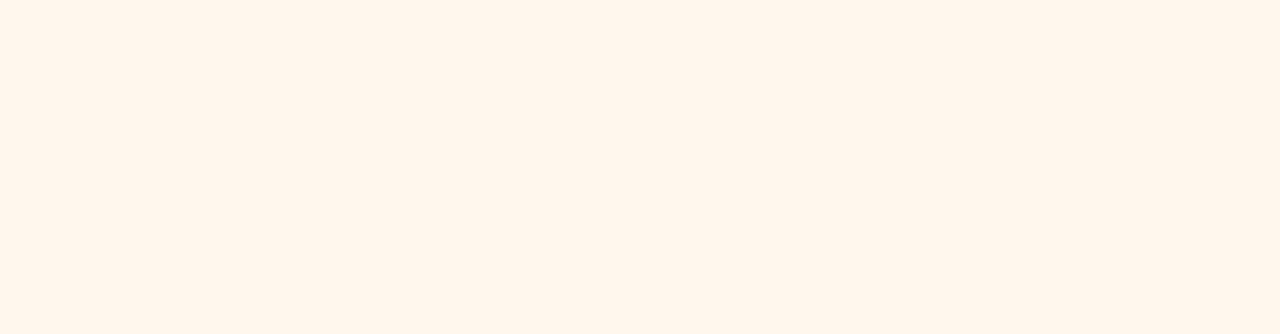
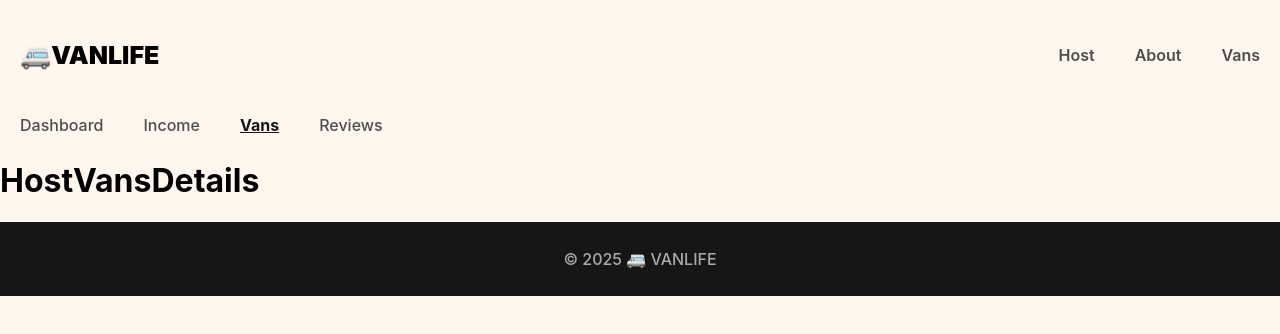
Before and after one commit to kikoolz/vanlife, a React (Vite) app: page /host/vans/1 in a window 1280 px wide. Before the commit this address had no page. Shown: the top 334 px of the page. Built offline with nearby package versions, Linux system fonts and the light colour scheme; what miragejs would draw is missing.

Commit message:
Set up HostVanDetail with dynamic routing, nested views, and context-based van data sharing

```diff
--- a/src/components/HostLayout.jsx
+++ b/src/components/HostLayout.jsx
@@ -30,7 +30,7 @@ export default function HostLayout() {
           to="/host/vans"
           style={({ isActive }) => (isActive ? activeStyles : null)}
         >
-          V
+          Vans
         </NavLink>
 
         <NavLink
--- a/src/main.jsx
+++ b/src/main.jsx
@@ -9,6 +9,7 @@ import Dashboard from "./pages/Host/Dashboard";
 import Income from "./pages/Host/Income";
 import Reviews from "./pages/Host/Reviews";
 import HostVans from "./pages/Host/HostVans";
+import HostVansDetails from "./pages/Host/HostVansDetails";
 import "./index.css";
 import Layout from "./components/Layout";
 import HostLayout from "./components/HostLayout";
@@ -32,6 +33,7 @@ function App() {
             <Route path="income" element={<Income />} />
             <Route path="reviews" element={<Reviews />} />
             <Route path="vans" element={<HostVans />} />
+            <Route path="vans/:id" element={<HostVansDetails />} />
           </Route>
         </Route>
       </Routes>
--- /dev/null
+++ b/src/pages/Host/HostVansDetails.jsx
@@ -0,0 +1,5 @@
+import React from "react";
+
+export default function HostVansDetails() {
+  return <h1>HostVansDetails</h1>;
+}
```
